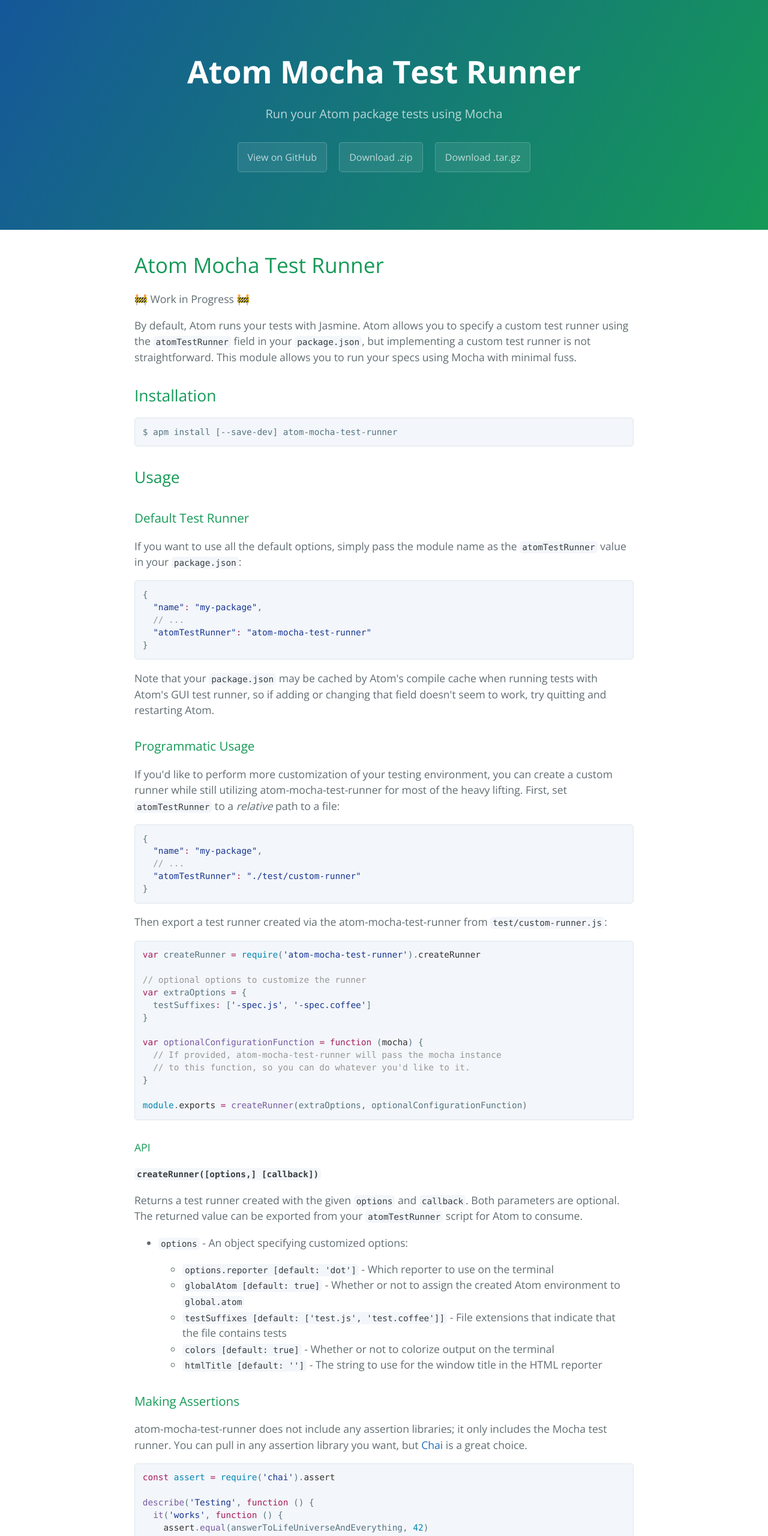
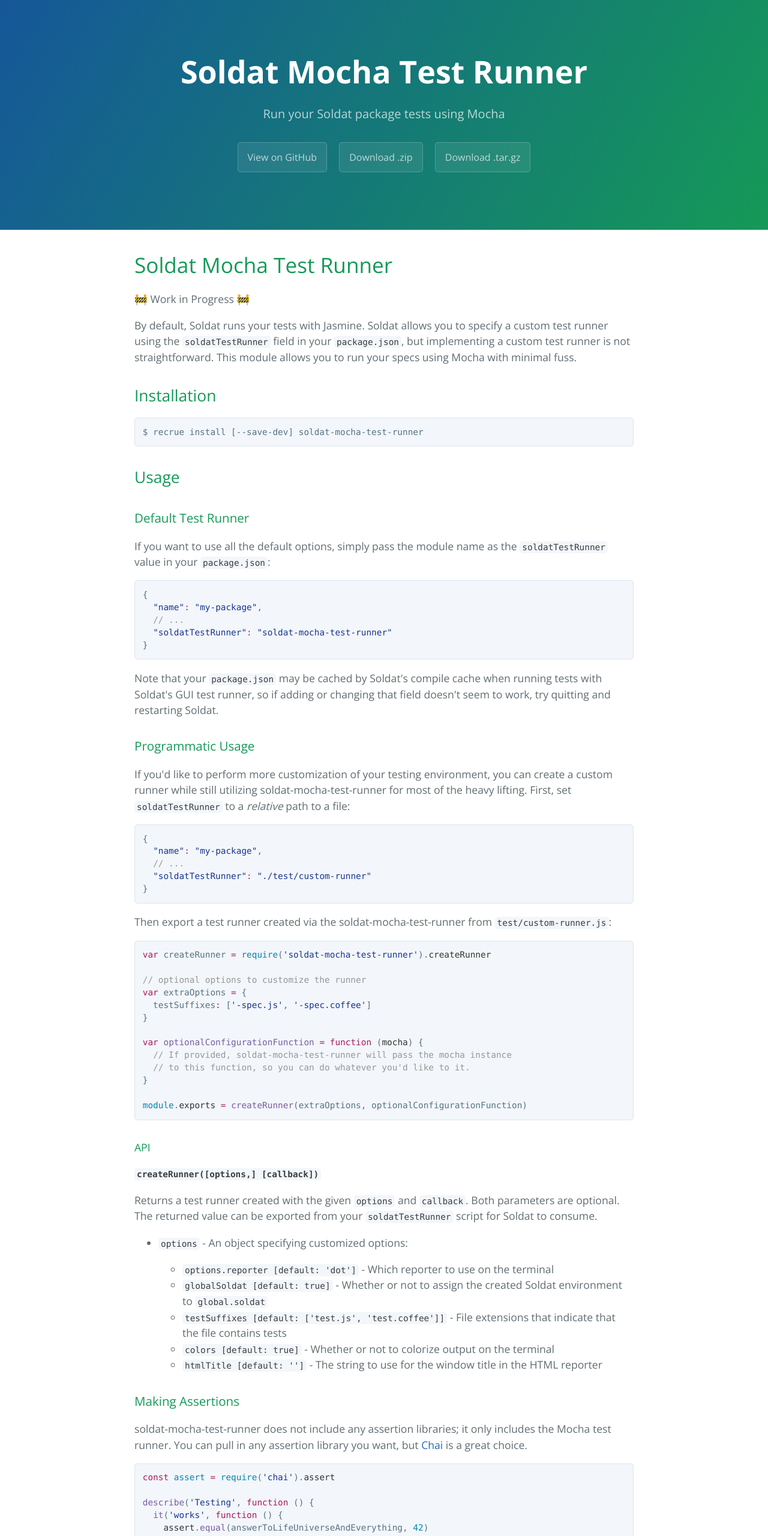
Before and after one commit to DavidLemarier/soldat-mocha-test-runner, a website: page index.html in a window 1280 px wide. Shown: the top 2560 px of the page at 60% size. Drawn offline with nearby package versions, Linux system fonts and the light colour scheme.

Commit message:
Initial commit

```diff
--- a/index.html
+++ b/index.html
@@ -2,7 +2,7 @@
 <html lang="en-us">
   <head>
     <meta charset="UTF-8">
-    <title>Atom Mocha Test Runner by BinaryMuse</title>
+    <title>Soldat Mocha Test Runner by BinaryMuse</title>
     <meta name="viewport" content="width=device-width, initial-scale=1">
     <link rel="stylesheet" type="text/css" href="stylesheets/normalize.css" media="screen">
     <link href='https://fonts.googleapis.com/css?family=Open+Sans:400,700' rel='stylesheet' type='text/css'>
@@ -11,25 +11,25 @@
   </head>
   <body>
     <section class="page-header">
-      <h1 class="project-name">Atom Mocha Test Runner</h1>
-      <h2 class="project-tagline">Run your Atom package tests using Mocha</h2>
-      <a href="https://github.com/BinaryMuse/atom-mocha-test-runner" class="btn">View on GitHub</a>
-      <a href="https://github.com/BinaryMuse/atom-mocha-test-runner/zipball/master" class="btn">Download .zip</a>
-      <a href="https://github.com/BinaryMuse/atom-mocha-test-runner/tarball/master" class="btn">Download .tar.gz</a>
+      <h1 class="project-name">Soldat Mocha Test Runner</h1>
+      <h2 class="project-tagline">Run your Soldat package tests using Mocha</h2>
+      <a href="https://github.com/BinaryMuse/soldat-mocha-test-runner" class="btn">View on GitHub</a>
+      <a href="https://github.com/BinaryMuse/soldat-mocha-test-runner/zipball/master" class="btn">Download .zip</a>
+      <a href="https://github.com/BinaryMuse/soldat-mocha-test-runner/tarball/master" class="btn">Download .tar.gz</a>
     </section>
 
     <section class="main-content">
       <h1>
-<a id="atom-mocha-test-runner" class="anchor" href="#atom-mocha-test-runner" aria-hidden="true"><span aria-hidden="true" class="octicon octicon-link"></span></a>Atom Mocha Test Runner</h1>
+<a id="soldat-mocha-test-runner" class="anchor" href="#soldat-mocha-test-runner" aria-hidden="true"><span aria-hidden="true" class="octicon octicon-link"></span></a>Soldat Mocha Test Runner</h1>
 
 <p><g-emoji alias="construction" fallback-src="https://assets-cdn.github.com/images/icons/emoji/unicode/1f6a7.png">🚧</g-emoji> Work in Progress <g-emoji alias="construction" fallback-src="https://assets-cdn.github.com/images/icons/emoji/unicode/1f6a7.png">🚧</g-emoji></p>
 
-<p>By default, Atom runs your tests with Jasmine. Atom allows you to specify a custom test runner using the <code>atomTestRunner</code> field in your <code>package.json</code>, but implementing a custom test runner is not straightforward. This module allows you to run your specs using Mocha with minimal fuss.</p>
+<p>By default, Soldat runs your tests with Jasmine. Soldat allows you to specify a custom test runner using the <code>soldatTestRunner</code> field in your <code>package.json</code>, but implementing a custom test runner is not straightforward. This module allows you to run your specs using Mocha with minimal fuss.</p>
 
 <h2>
 <a id="installation" class="anchor" href="#installation" aria-hidden="true"><span aria-hidden="true" class="octicon octicon-link"></span></a>Installation</h2>
 
-<pre><code>$ apm install [--save-dev] atom-mocha-test-runner
+<pre><code>$ recrue install [--save-dev] soldat-mocha-test-runner
 </code></pre>
 
 <h2>
@@ -38,30 +38,30 @@
 <h3>
 <a id="default-test-runner" class="anchor" href="#default-test-runner" aria-hidden="true"><span aria-hidden="true" class="octicon octicon-link"></span></a>Default Test Runner</h3>
 
-<p>If you want to use all the default options, simply pass the module name as the <code>atomTestRunner</code> value in your <code>package.json</code>:</p>
+<p>If you want to use all the default options, simply pass the module name as the <code>soldatTestRunner</code> value in your <code>package.json</code>:</p>
 
 <div class="highlight highlight-source-js"><pre>{
   <span class="pl-s"><span class="pl-pds">"</span>name<span class="pl-pds">"</span></span><span class="pl-k">:</span> <span class="pl-s"><span class="pl-pds">"</span>my-package<span class="pl-pds">"</span></span>,
   <span class="pl-c">// ...</span>
-  <span class="pl-s"><span class="pl-pds">"</span>atomTestRunner<span class="pl-pds">"</span></span><span class="pl-k">:</span> <span class="pl-s"><span class="pl-pds">"</span>atom-mocha-test-runner<span class="pl-pds">"</span></span>
+  <span class="pl-s"><span class="pl-pds">"</span>soldatTestRunner<span class="pl-pds">"</span></span><span class="pl-k">:</span> <span class="pl-s"><span class="pl-pds">"</span>soldat-mocha-test-runner<span class="pl-pds">"</span></span>
 }</pre></div>
 
-<p>Note that your <code>package.json</code> may be cached by Atom's compile cache when running tests with Atom's GUI test runner, so if adding or changing that field doesn't seem to work, try quitting and restarting Atom.</p>
+<p>Note that your <code>package.json</code> may be cached by Soldat's compile cache when running tests with Soldat's GUI test runner, so if adding or changing that field doesn't seem to work, try quitting and restarting Soldat.</p>
 
 <h3>
 <a id="programmatic-usage" class="anchor" href="#programmatic-usage" aria-hidden="true"><span aria-hidden="true" class="octicon octicon-link"></span></a>Programmatic Usage</h3>
 
-<p>If you'd like to perform more customization of your testing environment, you can create a custom runner while still utilizing atom-mocha-test-runner for most of the heavy lifting. First, set <code>atomTestRunner</code> to a <em>relative</em> path to a file:</p>
+<p>If you'd like to perform more customization of your testing environment, you can create a custom runner while still utilizing soldat-mocha-test-runner for most of the heavy lifting. First, set <code>soldatTestRunner</code> to a <em>relative</em> path to a file:</p>
 
 <div class="highlight highlight-source-js"><pre>{
   <span class="pl-s"><span class="pl-pds">"</span>name<span class="pl-pds">"</span></span><span class="pl-k">:</span> <span class="pl-s"><span class="pl-pds">"</span>my-package<span class="pl-pds">"</span></span>,
   <span class="pl-c">// ...</span>
-  <span class="pl-s"><span class="pl-pds">"</span>atomTestRunner<span class="pl-pds">"</span></span><span class="pl-k">:</span> <span class="pl-s"><span class="pl-pds">"</span>./test/custom-runner<span class="pl-pds">"</span></span>
+  <span class="pl-s"><span class="pl-pds">"</span>soldatTestRunner<span class="pl-pds">"</span></span><span class="pl-k">:</span> <span class="pl-s"><span class="pl-pds">"</span>./test/custom-runner<span class="pl-pds">"</span></span>
 }</pre></div>
 
-<p>Then export a test runner created via the atom-mocha-test-runner from <code>test/custom-runner.js</code>:</p>
+<p>Then export a test runner created via the soldat-mocha-test-runner from <code>test/custom-runner.js</code>:</p>
 
-<div class="highlight highlight-source-js"><pre><span class="pl-k">var</span> createRunner <span class="pl-k">=</span> <span class="pl-c1">require</span>(<span class="pl-s"><span class="pl-pds">'</span>atom-mocha-test-runner<span class="pl-pds">'</span></span>).<span class="pl-smi">createRunner</span>
+<div class="highlight highlight-source-js"><pre><span class="pl-k">var</span> createRunner <span class="pl-k">=</span> <span class="pl-c1">require</span>(<span class="pl-s"><span class="pl-pds">'</span>soldat-mocha-test-runner<span class="pl-pds">'</span></span>).<span class="pl-smi">createRunner</span>
 
 <span class="pl-c">// optional options to customize the runner</span>
 <span class="pl-k">var</span> extraOptions <span class="pl-k">=</span> {
@@ -69,7 +69,7 @@
 }
 
 <span class="pl-k">var</span> <span class="pl-en">optionalConfigurationFunction</span> <span class="pl-k">=</span> <span class="pl-k">function</span> (<span class="pl-smi">mocha</span>) {
-  <span class="pl-c">// If provided, atom-mocha-test-runner will pass the mocha instance</span>
+  <span class="pl-c">// If provided, soldat-mocha-test-runner will pass the mocha instance</span>
   <span class="pl-c">// to this function, so you can do whatever you'd like to it.</span>
 }
 
@@ -80,7 +80,7 @@
 
 <p><strong><code>createRunner([options,] [callback])</code></strong></p>
 
-<p>Returns a test runner created with the given <code>options</code> and <code>callback</code>. Both parameters are optional. The returned value can be exported from your <code>atomTestRunner</code> script for Atom to consume.</p>
+<p>Returns a test runner created with the given <code>options</code> and <code>callback</code>. Both parameters are optional. The returned value can be exported from your <code>soldatTestRunner</code> script for Soldat to consume.</p>
 
 <ul>
 <li>
@@ -90,7 +90,7 @@
 <li>
 <code>options.reporter [default: 'dot']</code> - Which reporter to use on the terminal</li>
 <li>
-<code>globalAtom [default: true]</code> - Whether or not to assign the created Atom environment to <code>global.atom</code>
+<code>globalSoldat [default: true]</code> - Whether or not to assign the created Soldat environment to <code>global.soldat</code>
 </li>
 <li>
 <code>testSuffixes [default: ['test.js', 'test.coffee']]</code> - File extensions that indicate that the file contains tests</li>
@@ -105,7 +105,7 @@
 <h3>
 <a id="making-assertions" class="anchor" href="#making-assertions" aria-hidden="true"><span aria-hidden="true" class="octicon octicon-link"></span></a>Making Assertions</h3>
 
-<p>atom-mocha-test-runner does not include any assertion libraries; it only includes the Mocha test runner. You can pull in any assertion library you want, but <a href="http://chaijs.com/">Chai</a> is a great choice.</p>
+<p>soldat-mocha-test-runner does not include any assertion libraries; it only includes the Mocha test runner. You can pull in any assertion library you want, but <a href="http://chaijs.com/">Chai</a> is a great choice.</p>
 
 <div class="highlight highlight-source-js"><pre><span class="pl-k">const</span> <span class="pl-c1">assert</span> <span class="pl-k">=</span> <span class="pl-c1">require</span>(<span class="pl-s"><span class="pl-pds">'</span>chai<span class="pl-pds">'</span></span>).<span class="pl-smi">assert</span>
 
@@ -116,7 +116,7 @@
 })</pre></div>
 
       <footer class="site-footer">
-        <span class="site-footer-owner"><a href="https://github.com/BinaryMuse/atom-mocha-test-runner">Atom Mocha Test Runner</a> is maintained by <a href="https://github.com/BinaryMuse">BinaryMuse</a>.</span>
+        <span class="site-footer-owner"><a href="https://github.com/BinaryMuse/soldat-mocha-test-runner">Soldat Mocha Test Runner</a> is maintained by <a href="https://github.com/BinaryMuse">BinaryMuse</a>.</span>
 
         <span class="site-footer-credits">This page was generated by <a href="https://pages.github.com">GitHub Pages</a> using the <a href="https://github.com/jasonlong/cayman-theme">Cayman theme</a> by <a href="https://twitter.com/jasonlong">Jason Long</a>.</span>
       </footer>
--- a/lib/html-reporter/components/atom-html-reporter-component.js
+++ b/lib/html-reporter/components/atom-html-reporter-component.js
@@ -10,7 +10,7 @@
 import StatusLine from './status-line'
 import TestFailures from './test-failures'
 
-export default class AtomHtmlReporterComponent {
+export default class SoldatHtmlReporterComponent {
   constructor (props) {
     this.props = props
     this.handleRefreshClick = this.handleRefreshClick.bind(this)
--- a/lib/html-reporter/style.less
+++ b/lib/html-reporter/style.less
@@ -53,7 +53,7 @@
   flex-direction: column;
 }
 
-#atom-mocha-test-runner {
+#soldat-mocha-test-runner {
   overflow: auto !important;
   margin: 0;
   padding: 0;
@@ -65,7 +65,7 @@
   flex: 0 1 100%;
 }
 
-#atom-mocha-test-runner::shadow {
+#soldat-mocha-test-runner::shadow {
   .top-header {
     font-size: 18px;
     font-weight: bold;
```
Also changed, not shown: lib/create-runner.js (+7 -7 lines), package.json (+5 -5 lines), params.json (+3 -3 lines), test/basic.test.js (+2 -2 lines), test/runner.js (+2 -2 lines), README.md, lib/html-reporter/html-reporter.js, 2 other files.
